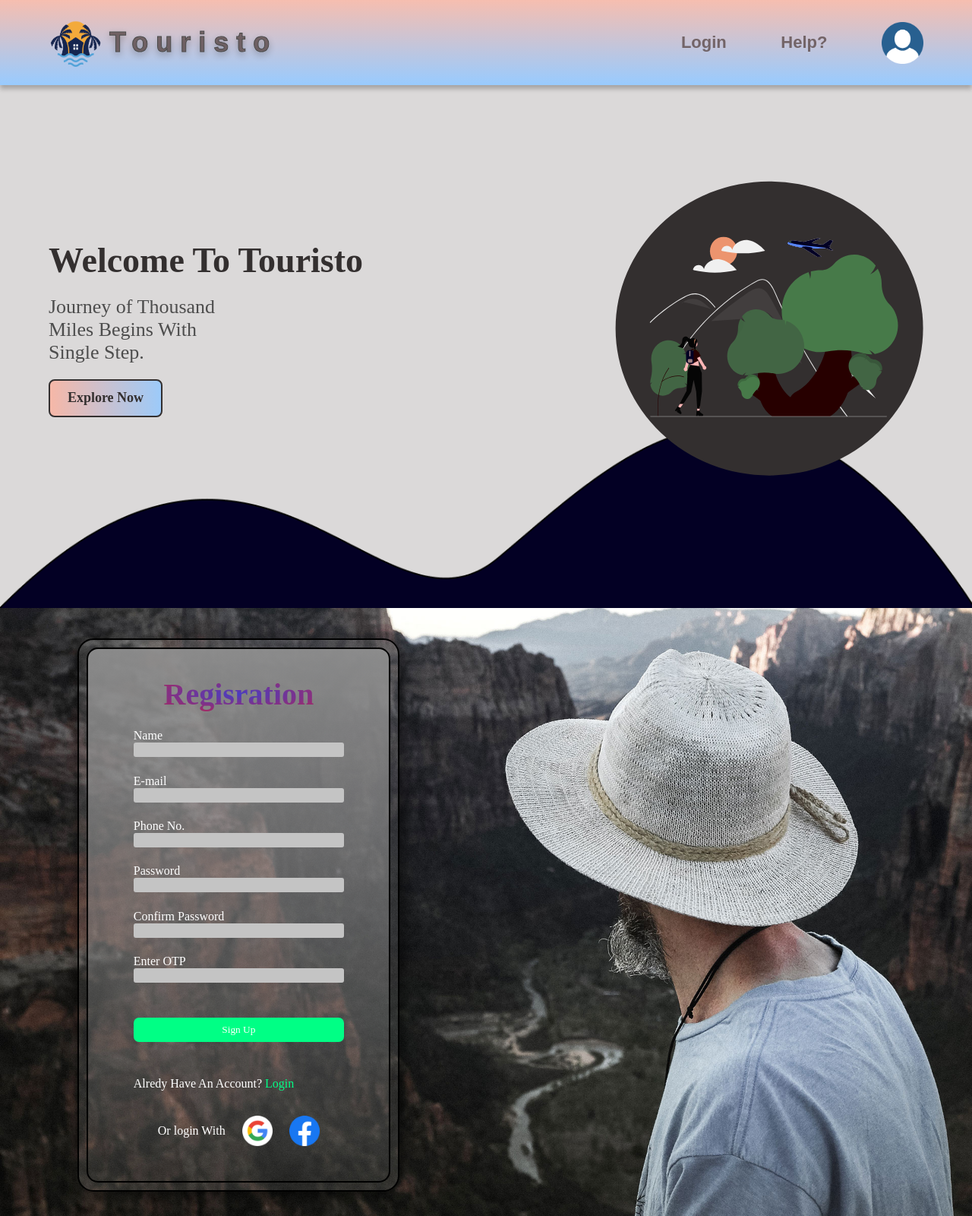
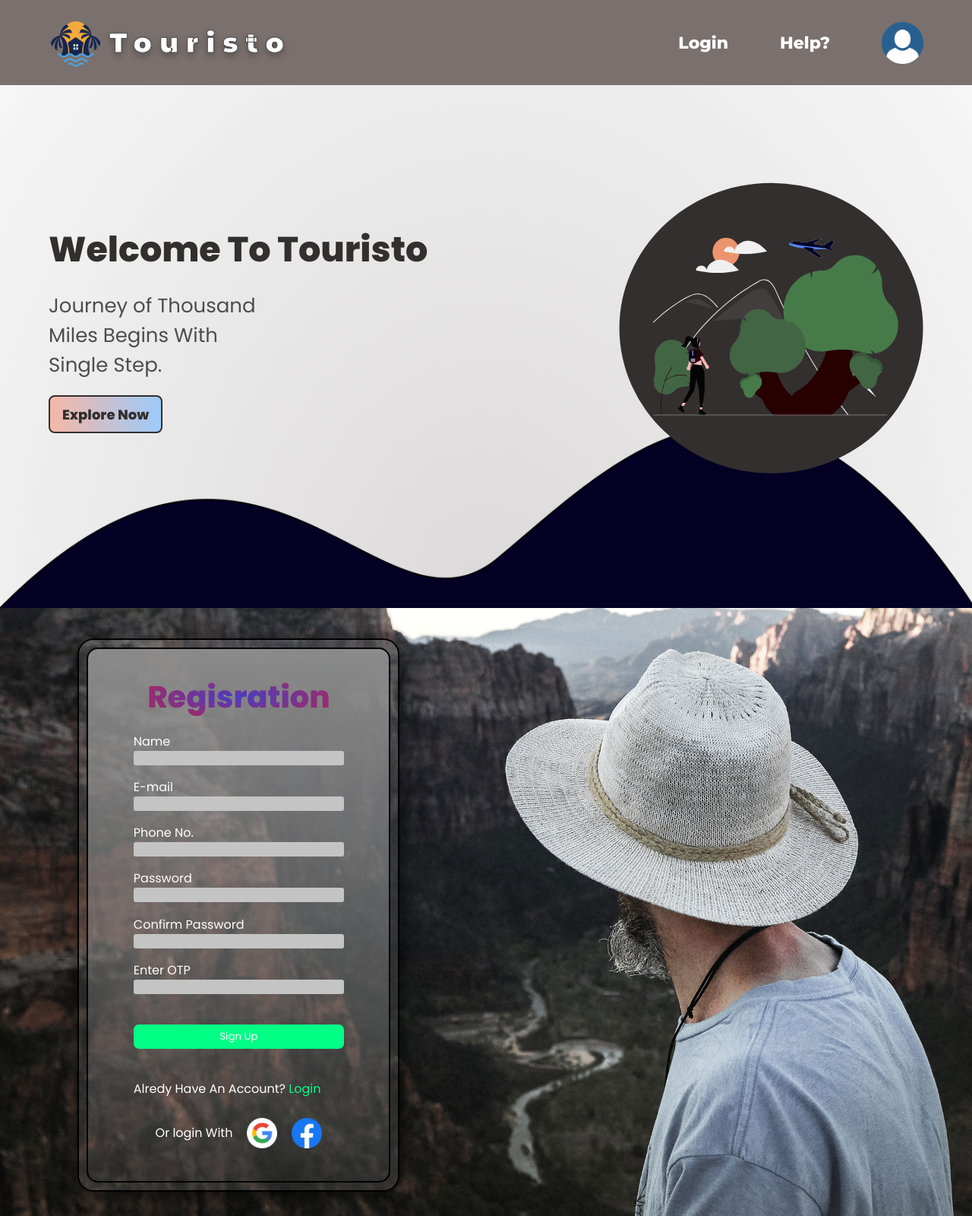
Before and after one commit to AshishPatel11/Touristo, a PHP site: page /signup.html in a window 1280 px wide. Shown: the whole page at 76% size. Run offline with PHP 8.4, Linux system fonts and the light colour scheme; some web fonts are replaced.

Commit message:
abhishek

```diff
--- a/css/nav.css
+++ b/css/nav.css
@@ -1,3 +1,5 @@
+@import url("https://fonts.googleapis.com/css2?family=Poppins:wght@300;400;500;600;800&display=swap");
+@import url("https://fonts.googleapis.com/css2?family=Montserrat:wght@200;300;500;600;800;900&display=swap");
 * {
   margin: 0;
   padding: 0;
@@ -14,13 +16,14 @@
   cursor: pointer;
 }
 .nav-container {
-  background-image: linear-gradient(
+  /* background-image: linear-gradient(
     to bottom,
     rgba(255, 181, 162, 0.753),
     rgb(152, 203, 255)
-  );
-  box-shadow: 0px 5px 6px rgba(0, 0, 0, 0.25);
+  ); */
+  /* box-shadow: 0px 5px 6px rgba(0, 0, 0, 0.25); */
   width: 100%;
+  background-color: #7a706e;
 }
 .navbar {
   width: 90%;
@@ -30,11 +33,12 @@
   height: 14vh;
 }
 .logo {
-  font-family: poppins, sans-serif;
+  font-family: montserrat, sans-serif;
   font-weight: 900;
+  outline: none;
   font-size: 36px;
   letter-spacing: 10px;
-  color: rgba(97, 80, 80, 0.83);
+  color: rgb(255, 255, 255);
   flex: 2;
   margin: 0px 10px;
   -webkit-text-stroke: 1px rgba(74, 74, 74, 1);
@@ -52,17 +56,17 @@
 }
 .nav-option a {
   text-decoration: none;
-  font-family: poppins, sans-serif;
+  font-family: montserrat, sans-serif;
   font-weight: bold;
   font-size: 22px;
-  color: rgba(97, 80, 80, 0.83);
+  color: rgb(255, 255, 255);
 }
 .nav-option:hover {
   transform: scale(1.2);
   text-shadow: 1px 2px 5px rgba(0, 0, 0, 0.25);
 }
 
-.burger div{
+.burger div {
   height: 3px;
   width: 22px;
   margin: 4px;
@@ -70,36 +74,35 @@
   background-color: rgba(97, 80, 80);
 }
 
-.burger{
+.burger {
   display: none;
 }
 
-.burger{
+.burger {
   cursor: pointer;
 }
 
 /* Burger menu css */
 
-@media screen and (max-width : 700px){
-
-  body{
+@media screen and (max-width: 700px) {
+  body {
     overflow-x: hidden;
   }
 
-  .profile{
+  .profile {
     display: none;
     cursor: none;
   }
 
-  .nav-ul{
+  .nav-ul {
     position: absolute;
     right: 0px;
     height: 86vh;
     top: 14vh;
     background-image: linear-gradient(
       to top,
-      rgb(152, 203, 255, 0.840),
-      rgba(255, 181, 162, 0.840)
+      rgb(152, 203, 255, 0.84),
+      rgba(255, 181, 162, 0.84)
     );
     /* display: flex; */
     width: 30%;
@@ -110,38 +113,38 @@
     transition: transform 0.5s ease-in;
   }
 
-  .nav-ul li{
+  .nav-ul li {
     opacity: 0;
   }
 
-  .burger{
+  .burger {
     display: block;
   }
 }
 
-.nav-active{
+.nav-active {
   transform: translateX(0%);
 }
 
-@keyframes nav-optionFade{
-  from{
+@keyframes nav-optionFade {
+  from {
     opacity: 0;
     transform: translateX(50px);
   }
-  to{
+  to {
     opacity: 1;
     transform: translateX(0px);
   }
 }
 
-.toggle .line1{
-  transform: rotate(-45deg) translate(-5px,5px);
+.toggle .line1 {
+  transform: rotate(-45deg) translate(-5px, 5px);
 }
 
-.toggle .line2{
+.toggle .line2 {
   opacity: 0;
 }
 
-.toggle .line3{
-  transform: rotate(45deg) translate(-5px,-5px);
+.toggle .line3 {
+  transform: rotate(45deg) translate(-5px, -5px);
 }
--- a/css/signup.css
+++ b/css/signup.css
@@ -1,16 +1,18 @@
+@import url("https://fonts.googleapis.com/css2?family=Poppins:wght@300;400;500;600;800&display=swap");
+@import url("https://fonts.googleapis.com/css2?family=Montserrat:wght@200;300;500;600;800;900&display=swap");
 * {
   margin: 0;
   padding: 0;
   box-sizing: border-box;
 }
 body {
-  background-color: rgb(219, 217, 217);
+  background-image: radial-gradient(rgb(219, 217, 217), rgb(248, 248, 248));
 }
 .sec {
   height: 100vh;
 }
 .intro-section {
-  font-family: poppins;
+  font-family: poppins, sans-serif;
   display: flex;
   align-items: center;
   justify-content: space-between;
@@ -21,7 +23,7 @@ body {
 }
 .title {
   font-size: 46px;
-  font-family: poppins;
+  font-family: poppins, sans-serif;
   color: rgba(51, 47, 47, 1);
   margin: 20px 0px;
 }
@@ -33,7 +35,7 @@ body {
 }
 .intro-btn {
   text-decoration: none;
-  font-family: poppins;
+  font-family: poppins, sans-serif;
   font-weight: bold;
   color: rgba(51, 47, 47, 1);
   border: 2px solid rgba(51, 47, 47, 1);
@@ -257,5 +259,4 @@ input {
     align-items: center;
     align-self: center;
   }
-
 }
```
Also changed, not shown: images/Google__G__Logo.svg.png (added), images/bg-registration-form-9.jpg (added), images/facebook-logo-3.png (added), images/profile.png (added), images/sm_5b32227ca3eb9.jpg (added), images/svg/anim.svg (added), images/svg/svg.svg (added), images/svg/svg2.svg (added), images/svg/svg3.svg (added), images/wave.png (added), 1 other file.
